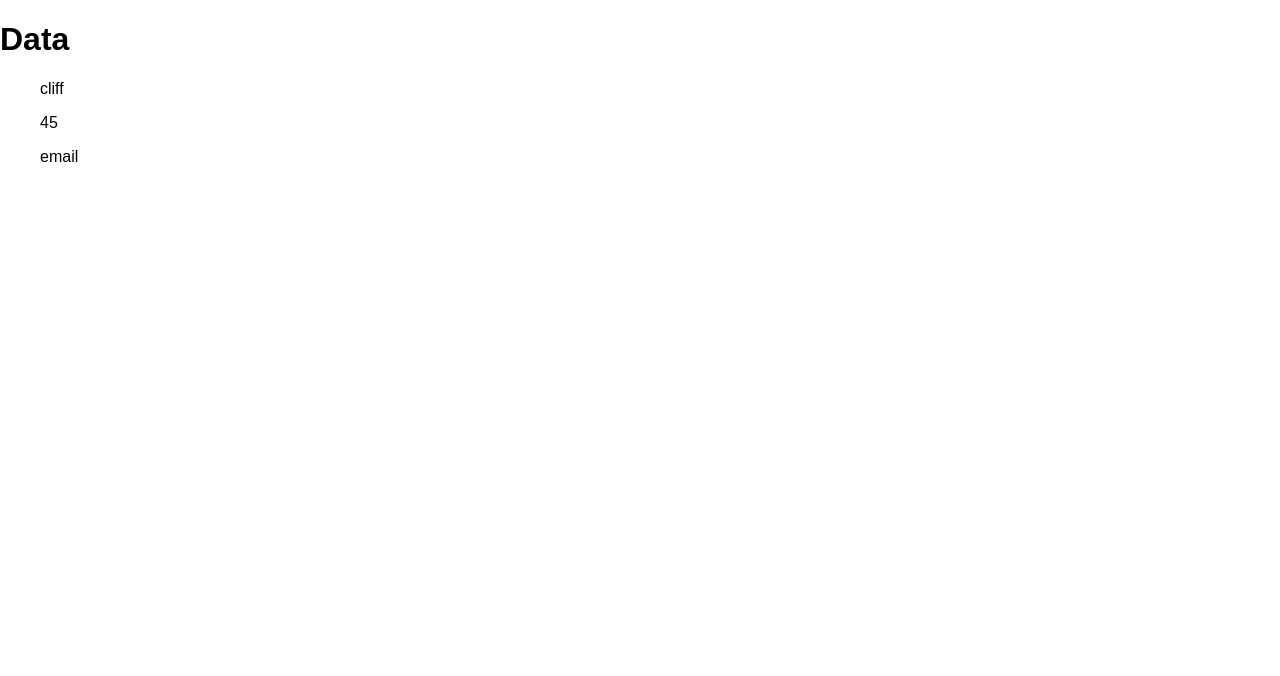
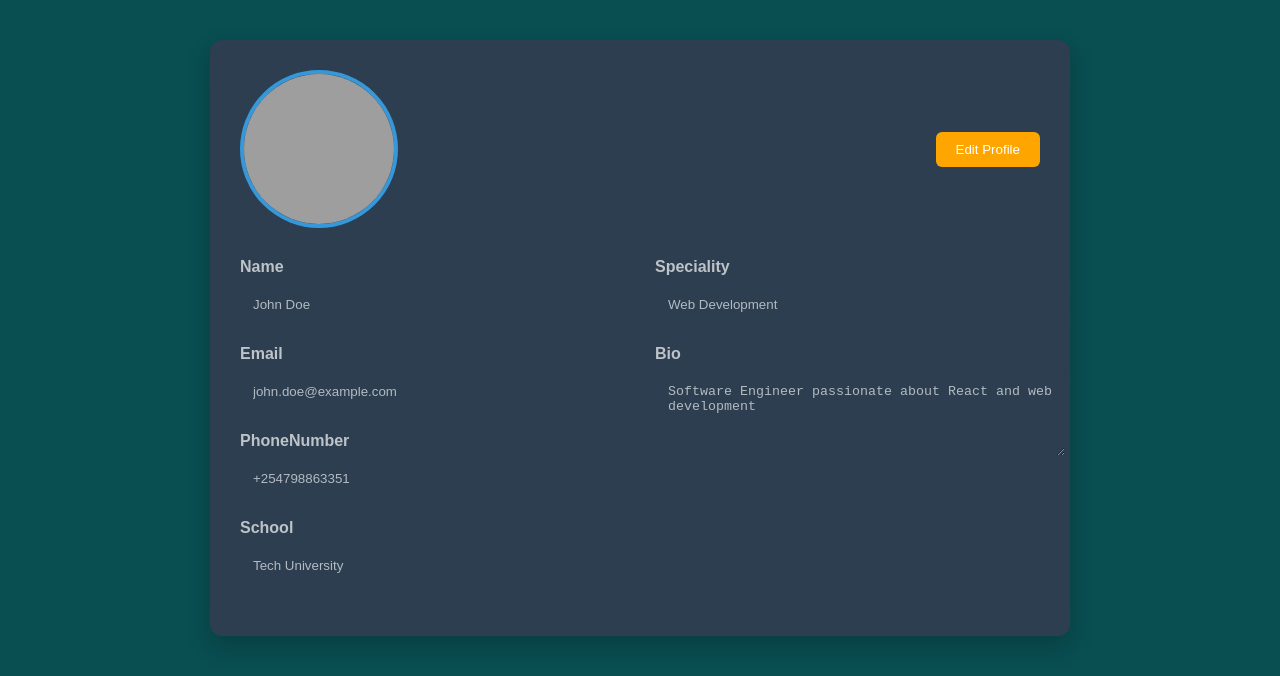
Before and after one commit to GDG-on-Campus-Maseno-University/learn_io_frontend, a React (Vite) app: page / in a window 1280 px wide. Shown: the top 676 px of the page. Built offline with nearby package versions, Linux system fonts and the light colour scheme; grey boxes are pictures that could not be loaded.

Commit message:
add a profile page

```diff
--- a/src/profile/Profile.jsx
+++ b/src/profile/Profile.jsx
@@ -1,31 +1,243 @@
-import React from "react";
-const profile =[
-    {name:"cliff", age:"23"},
-    {name:"cliff", age:"23"},
-    {name:"cliff", age:"23"},
-    {name:"cliff", age:"23"},
-];
+import React, { useState, useEffect } from "react";
+import { useForm } from "react-hook-form";
+import "./Profile.css";
+import img from "./john.png";
+// Sample user data dictionary with expanded fields
+const sampleUserData = {
+  1: {
+    id: 1,
+    name: "John Doe",
+    email: "john.doe@example.com",
+    profilePicture: img,
+    bio: "Software Engineer passionate about React and web development",
+    phoneNumber: "+254798863351",
+    school: "Tech University",
+    speciality: "Web Development",
+  },
+};
 
-const userdata={
-    name:"cliff",
-    age:"45",
-    email:"email"
+const Profile = () => {
+  const {
+    register,
+    handleSubmit,
+    setValue,
+    formState: { errors },
+  } = useForm();
+  const [user, setUser] = useState(null);
+  const [isEditing, setIsEditing] = useState(false);
+  const [profilePicturePreview, setProfilePicturePreview] = useState(null);
 
+  // Simulate fetching user data when component mounts
+  useEffect(() => {
+    const fetchUser = async () => {
+      try {
+        const userId = 1;
+        const userData = sampleUserData[userId];
 
-}
+        if (userData) {
+          setUser(userData);
+          setProfilePicturePreview(userData.profilePicture);
 
-    function Profile(){
-        return(
-            <>
-              <div>
-                <h1>Data</h1>
-                <ul>
-                    {Object.entries(userdata).map(([key,value])=>
-                    <p index={key}>{value}</p>)}
-                </ul>
+          // Dynamically set values for all fields
+          Object.entries(userData).forEach(([key, value]) => {
+            if (key !== "id") {
+              setValue(key, value);
+            }
+          });
+        } else {
+          console.error("User not found");
+        }
+      } catch (error) {
+        console.error("Error fetching user:", error);
+      }
+    };
+
+    fetchUser();
+  }, [setValue]);
+
+  // Handle profile update
+  const onSubmit = async (data) => {
+    try {
+      // Simulate updating user data
+      const updatedUser = {
+        ...user,
+        ...data,
+        profilePicture: profilePicturePreview || user.profilePicture,
+      };
+      setUser(updatedUser);
+
+      // Update the sample data dictionary
+      sampleUserData[user.id] = updatedUser;
+
+      setIsEditing(false);
+      alert("Profile updated successfully!");
+    } catch (error) {
+      console.error("Error updating profile:", error);
+    }
+  };
+
+  // Handle cancel editing
+  const handleCancel = () => {
+    // Reset form to original user data
+    if (user) {
+      Object.entries(user).forEach(([key, value]) => {
+        if (key !== "id") {
+          setValue(key, value);
+        }
+      });
+      setProfilePicturePreview(user.profilePicture);
+    }
+    setIsEditing(false);
+  };
+
+  // Custom validation for phone number
+  const validatePhoneNumber = (value) => {
+    const phoneRegex = /^\+254\d{9}$/;
+    return (
+      phoneRegex.test(value) ||
+      "Phone number must start with +254 followed by 9 digits"
+    );
+  };
+
+  // Handle profile picture change
+  const handleProfilePictureChange = (e) => {
+    const file = e.target.files[0];
+    if (file) {
+      const reader = new FileReader();
+      reader.onloadend = () => {
+        setProfilePicturePreview(reader.result);
+      };
+      reader.readAsDataURL(file);
+    }
+  };
+
+  return (
+    <div className="profile-container">
+      <div className="profile-header">
+        <div className="profile-picture-section">
+          <div className="profile-picture-wrapper">
+            <img
+              src={profilePicturePreview || user?.profilePicture}
+              alt="Profile"
+              className="profile-picture"
+            />
+            {isEditing && (
+              <div className="change-photo-container">
+                <input
+                  type="file"
+                  id="profile-picture-input"
+                  accept="image/*"
+                  className="profile-picture-input"
+                  onChange={handleProfilePictureChange}
+                />
+                <label
+                  htmlFor="profile-picture-input"
+                  className="change-photo-btn"
+                >
+                  Change Photo
+                </label>
               </div>
-            </>
-        )
-    }
+            )}
+          </div>
+        </div>
+
+        <div className="profile-actions">
+          {!isEditing ? (
+            <button
+              type="button"
+              className="btn btn-edit"
+              onClick={() => setIsEditing(true)}
+            >
+              Edit Profile
+            </button>
+          ) : (
+            <div className="btn-group">
+              <button
+                type="button"
+                className="btn btn-save"
+                onClick={handleSubmit(onSubmit)}
+              >
+                Save Changes
+              </button>
+              <button
+                type="button"
+                className="btn btn-cancel"
+                onClick={handleCancel}
+              >
+                Cancel
+              </button>
+            </div>
+          )}
+        </div>
+      </div>
+
+      {user && (
+        <form className="profile-form">
+          <div className="form-columns">
+            <div className="form-column">
+              {["name", "email", "phoneNumber", "school"].map((key) => (
+                <div key={key} className="form-group">
+                  <label className="form-label">
+                    {key.charAt(0).toUpperCase() + key.slice(1)}
+                  </label>
+                  <input
+                    {...register(key, {
+                      required: `${key.charAt(0).toUpperCase() + key.slice(1)} is required`,
+                      ...(key === "email" && {
+                        pattern: {
+                          value:
+                            /^[a-zA-Z0-9._%+-]+@[a-zA-Z0-9.-]+\.[a-zA-Z]{2,}$/,
+                          message: "Invalid email address",
+                        },
+                      }),
+                      ...(key === "phoneNumber" && {
+                        validate: validatePhoneNumber,
+                      }),
+                    })}
+                    className="form-input"
+                    disabled={!isEditing}
+                  />
+                  {errors[key] && (
+                    <p className="error-message">{errors[key].message}</p>
+                  )}
+                </div>
+              ))}
+            </div>
+            <div className="form-column">
+              {["speciality", "bio"].map((key) => (
+                <div key={key} className="form-group">
+                  <label className="form-label">
+                    {key.charAt(0).toUpperCase() + key.slice(1)}
+                  </label>
+                  {key === "bio" ? (
+                    <textarea
+                      {...register(key, {
+                        required: `${key.charAt(0).toUpperCase() + key.slice(1)} is required`,
+                      })}
+                      className="form-input"
+                      disabled={!isEditing}
+                      rows="4"
+                    />
+                  ) : (
+                    <input
+                      {...register(key, {
+                        required: `${key.charAt(0).toUpperCase() + key.slice(1)} is required`,
+                      })}
+                      className="form-input"
+                      disabled={!isEditing}
+                    />
+                  )}
+                  {errors[key] && (
+                    <p className="error-message">{errors[key].message}</p>
+                  )}
+                </div>
+              ))}
+            </div>
+          </div>
+        </form>
+      )}
+    </div>
+  );
+};
 
 export default Profile;
--- /dev/null
+++ b/src/profile/profile.css
@@ -0,0 +1,144 @@
+body {
+    background-color: #094E51;
+    color: #E5E7EB;
+    font-family: Arial, sans-serif;
+  }
+
+  .profile-container {
+    max-width: 800px;
+    margin: 40px auto;
+    background-color: #2C3E50;
+    border-radius: 12px;
+    box-shadow: 0 10px 25px rgba(0, 0, 0, 0.2);
+    padding: 30px;
+  }
+
+  .profile-header {
+    display: flex;
+    align-items: center;
+    justify-content: space-between;
+    margin-bottom: 30px;
+  }
+
+  .profile-picture-section {
+    display: flex;
+    justify-content: center;
+    align-items: center;
+  }
+
+  .profile-picture {
+    width: 150px;
+    height: 150px;
+    border-radius: 50%;
+    object-fit: cover;
+    border: 4px solid #3498DB;
+  }
+
+  .profile-picture-wrapper {
+    display: flex;
+    flex-direction: column;
+    align-items: center;
+  }
+
+  .change-photo-container {
+    margin-top: 10px;
+  }
+
+  .profile-picture-upload {
+    width: 150px;
+    height: 150px;
+    border-radius: 50%;
+    background-color: #34495E;
+    display: flex;
+    justify-content: center;
+    align-items: center;
+  }
+
+  .profile-picture-input {
+    display: none;
+  }
+
+  .change-photo-btn {
+    background-color: #FFA500;
+    color: white;
+    padding: 8px 15px;
+    border-radius: 6px;
+    cursor: pointer;
+    transition: all 0.3s ease;
+  }
+
+  .change-photo-btn:hover {
+    background-color: #2980B9;
+  }
+
+  .profile-actions {
+    display: flex;
+  }
+
+  .btn {
+    padding: 10px 20px;
+    border: none;
+    border-radius: 6px;
+    cursor: pointer;
+    transition: all 0.3s ease;
+    margin-left: 10px;
+  }
+
+  .btn-edit {
+    background-color: #FFA500;
+    color: white;
+  }
+
+  .btn-save {
+    background-color: #2ECC71;
+    color: white;
+  }
+
+  .btn-cancel {
+    background-color: #E74C3C;
+    color: white;
+  }
+
+  .btn:hover {
+    opacity: 0.9;
+  }
+
+  .form-columns {
+    display: flex;
+    gap: 30px;
+  }
+
+  .form-column {
+    flex: 1;
+  }
+
+  .form-group {
+    margin-bottom: 20px;
+  }
+
+  .form-label {
+    display: block;
+    margin-bottom: 8px;
+    color: #BDC3C7;
+    font-weight: bold;
+  }
+
+  .form-input {
+    width: 100%;
+    padding: 12px;
+    background-color: #34495E;
+    border: 1px solid #2C3E50;
+    border-radius: 6px;
+    color: #ECF0F1;
+  }
+
+  .form-input:disabled {
+    background-color: #2C3E50;
+    opacity: 0.7;
+  }
+
+  .error-message {
+    color: #E74C3C;
+    font-size: 0.8rem;
+    margin-top: 5px;
+  }
```
Also changed, not shown: src/App.jsx (+4 -9 lines), 1 other file (tests, documents, lock files or other folders).
